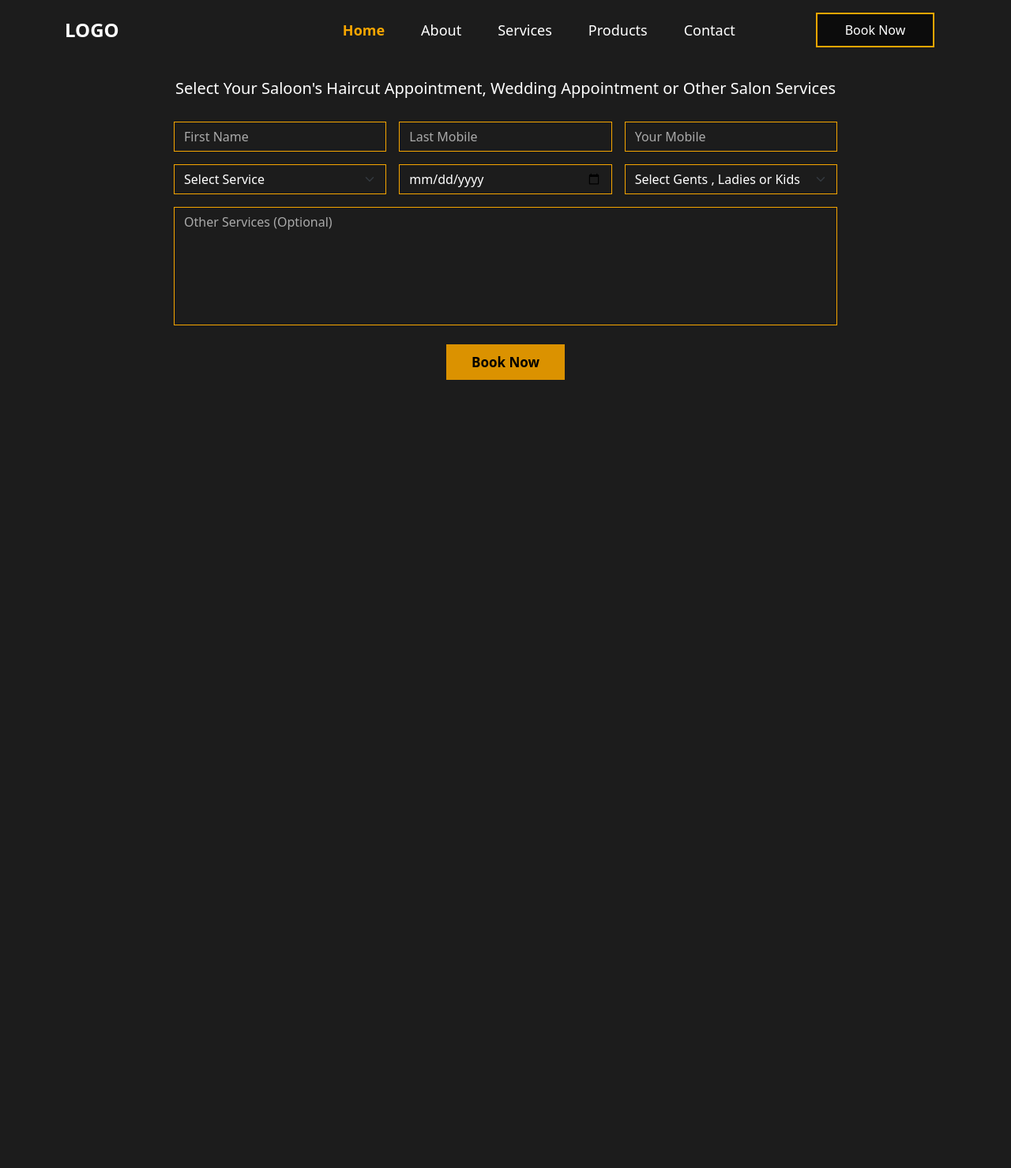
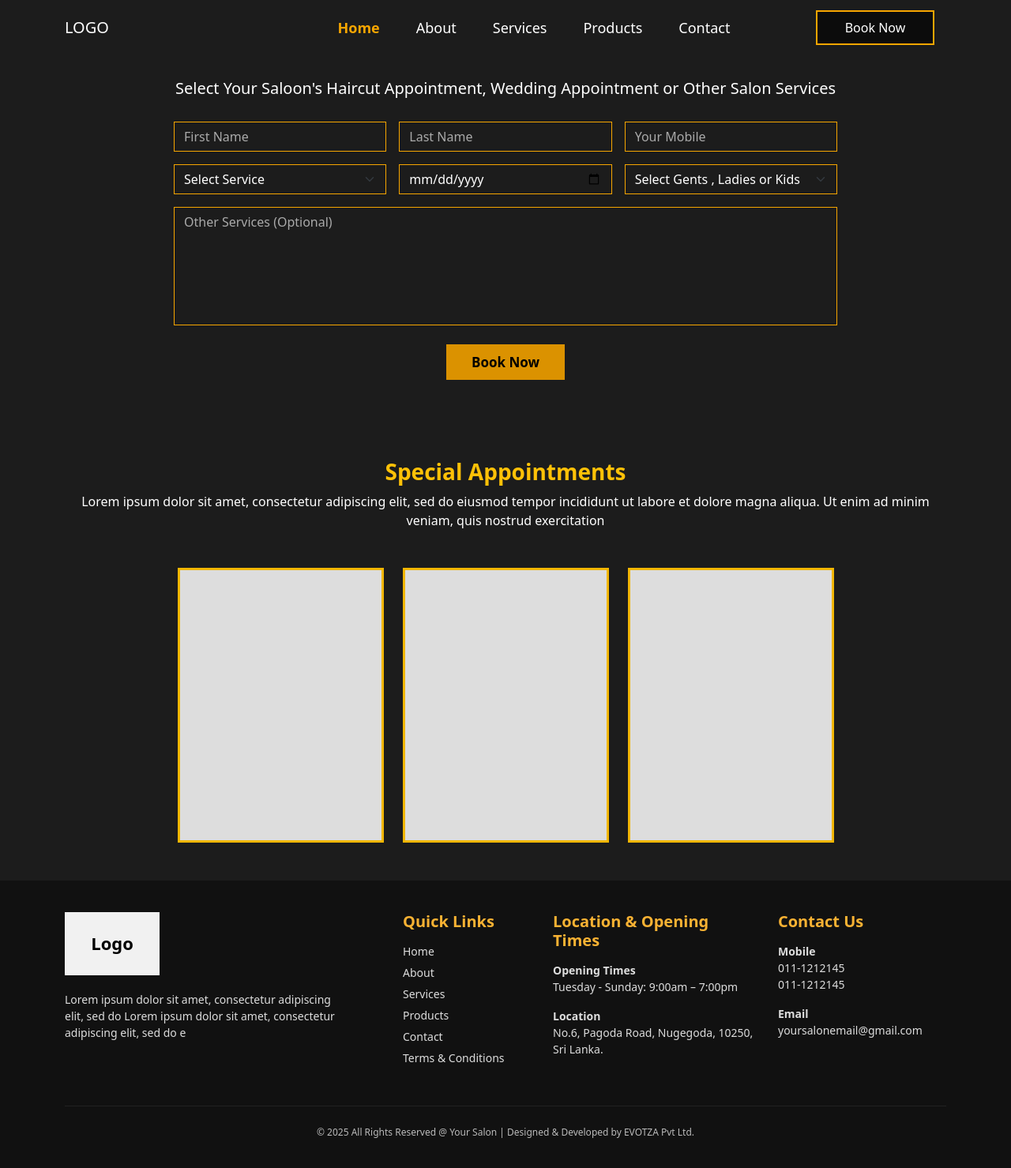
Before and after one commit to Dulsara2003/Saloon-project, a PHP site: page /bookNow.php in a window 1280 px wide. Shown: the whole page at 79% size. Before the commit the page ends 481 px from the top, so only its background shows below. Run offline with PHP 8.4, Linux system fonts and the light colour scheme.

Commit message:
fixed navbar erros and developed Special Appoinment section

```diff
--- a/saloon-site/bookNow.php
+++ b/saloon-site/bookNow.php
@@ -46,15 +46,45 @@
         }
 
 
-
         textarea {
             height: 150px;
+        }
+
+        /* Special Appoinment */
+        .special-box {
+            background-color: #ddd;
+            border: 3px solid #f1b600;
+            aspect-ratio: 3/4;
+            position: relative;
+            display: flex;
+            align-items: center;
+            justify-content: center;
+            max-width: 390px;
+            margin: 0 auto;
+        }
+
+        .btn-box {
+            position: absolute;
+            bottom: 20px;
+            background-color: #f7a600;
+            color: #fff;
+            font-weight: bold;
+            padding: 8px 20px;
+            border: none;
+            opacity: 0;
+            /* hidden by default */
+            transition: opacity 0.4s ease-in-out;
+        }
+
+        .special-box:hover .btn-box {
+            opacity: 1;
+            /* show on hover */
         }
     </style>
 </head>
 
 <body style="background-color: #1c1c1c; overflow-x:hidden; ">
-    <?php include "navbar2.php"; ?>
+    <?php include "Navbar2.php"; ?>
 
 
     <section class="booking-section">
@@ -69,8 +99,8 @@
                     <input type="text" class="form-control" placeholder="First Name">
                 </div>
 
-                  <div class="col-md-4">
-                      <input type="text" class="form-control" placeholder="Last Mobile">
+                <div class="col-md-4">
+                    <input type="text" class="form-control" placeholder="Last Name">
                 </div>
 
 
@@ -110,6 +140,43 @@
             <button type="submit" class="button  ">Book Now</button>
         </div>
     </section>
+
+
+    <!-- Special Appoinment  -->
+    <div class="container text-center my-5">
+        <h3 class="text-warning fw-bold">Special Appointments</h3>
+        <p class="text-white">
+            Lorem ipsum dolor sit amet, consectetur adipiscing elit, sed do eiusmod tempor incididunt ut labore
+            et dolore magna aliqua. Ut enim ad minim veniam, quis nostrud exercitation
+        </p>
+
+        <div class="row justify-content-center g-4 mt-4">
+            <!-- Box 1 -->
+            <div class="col-md-3">
+                <div class="special-box">
+                    <button class="btn-box">Photo Shoot</button>
+                </div>
+            </div>
+
+            <!-- Box 2 -->
+            <div class="col-md-3">
+                <div class="special-box">
+                    <button class="btn-box">Pre Shoot</button>
+                </div>
+            </div>
+
+            <!-- Box 3 -->
+            <div class="col-md-3">
+                <div class="special-box">
+                    <button class="btn-box">Wedding</button>
+                </div>
+            </div>
+        </div>
+    </div>
+
+
+
+    <?php include "footer.php"; ?>
 </body>
 
 </html>
--- a/saloon-site/navbar2.php
+++ b/saloon-site/navbar2.php
@@ -6,12 +6,11 @@
     <meta name="viewport" content="width=device-width, initial-scale=1.0">
     <title>Navbar Design</title>
 
-
-
     <style>
-          .navbar {
+        .navbar {
             background-color: #1c1c1c;
             padding: 15px 0;
+            height: 70px;
         }
 
         .navbar-nav .nav-link.active {
@@ -20,11 +19,7 @@
             font-weight: bold;
         }
 
-        .navbar-brand {
-            color: white;
-            font-size: 1.5rem;
-            font-weight: bold;
-        }
+
 
         .btn-book {
             background-color: #0C0C0C;
```
Also changed, not shown: saloon-site/Navbar.php (+3 -4 lines), saloon-site/navbar.css (+4 -5 lines).
